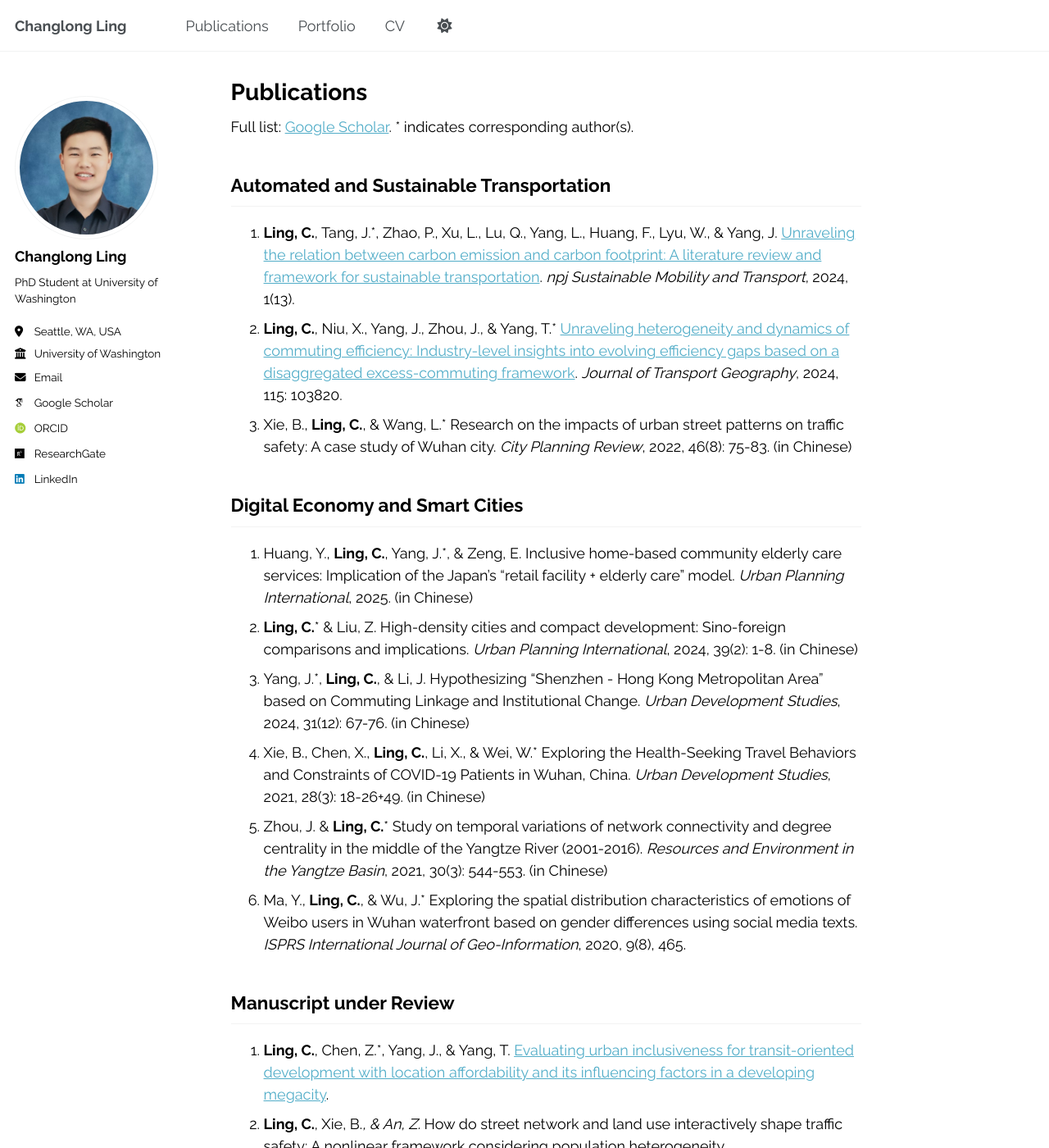
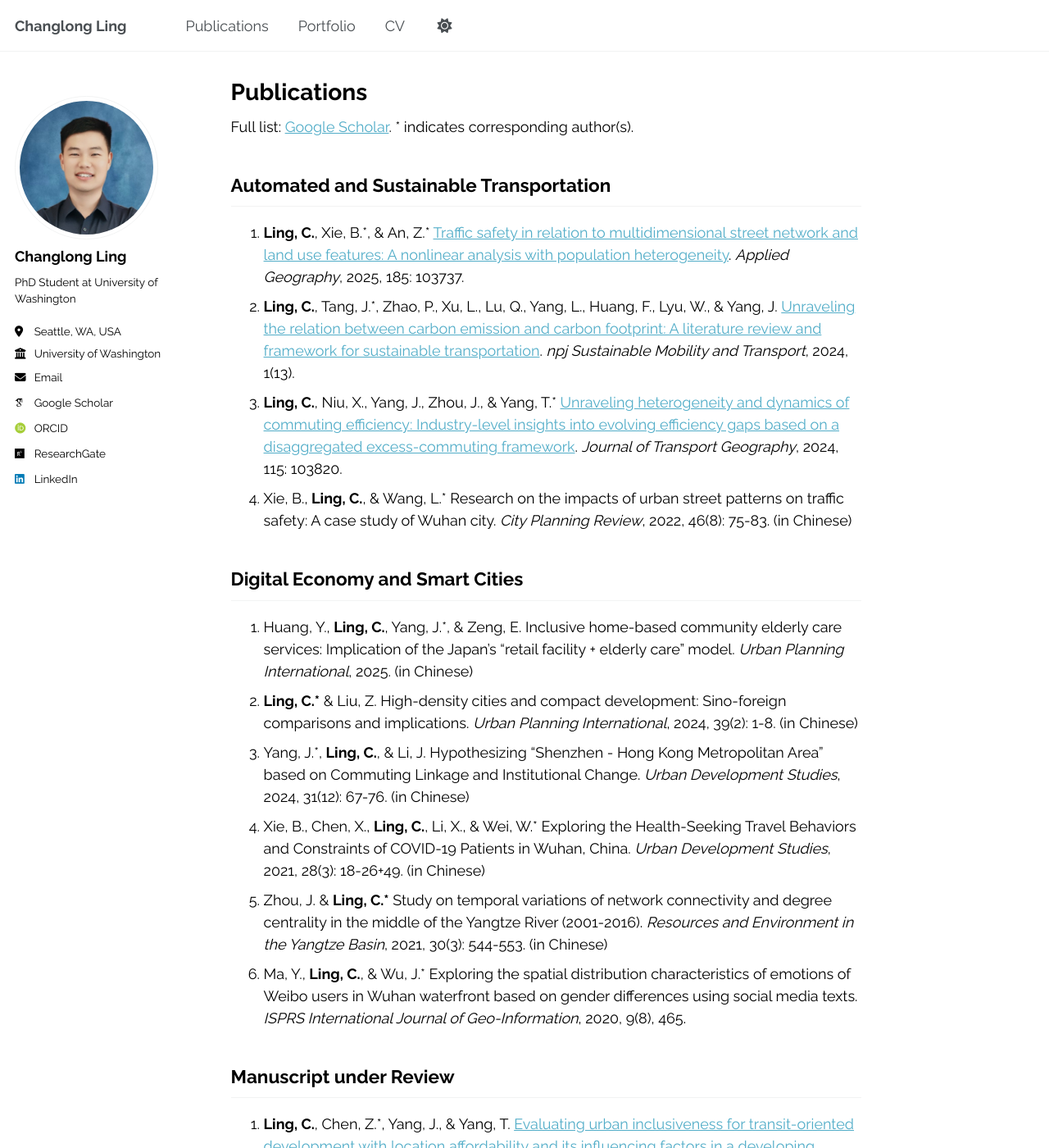
Before and after one commit to ChanglongLing/changlongling.github.io, a Jekyll site: the page built from _pages/publications.md, in a window 1280 px wide and 1400 px high. Shown: the whole window at 82% size. Built offline with Jekyll 4.4.1, drawn with Linux system fonts in a browser that asks for light colours; some web fonts are replaced; comment, search, counter and statistics services are not loaded; some of the changed text lies outside the part shown.

Commit message:
Update publications.md

```diff
--- a/_pages/publications.md
+++ b/_pages/publications.md
@@ -7,20 +7,20 @@ Full list: [Google Scholar](https://scholar.google.com/citations?user=BOv54g0AAA
 
 Automated and Sustainable Transportation
 -----
-1. **Ling, C.**, Tang, J.*, Zhao, P., Xu, L., Lu, Q., Yang, L., Huang, F., Lyu, W., & Yang, J. [Unraveling the relation between carbon emission and carbon footprint: A literature review and framework for sustainable transportation](https://doi.org/10.1038/s44333-024-00013-5). _npj Sustainable Mobility and Transport_, 2024, 1(13).
+4. **Ling, C.**, Xie, B.\*, & An, Z.\* [Traffic safety in relation to multidimensional street network and land use features: A nonlinear analysis with population heterogeneity](https://doi.org/10.1016/j.apgeog.2025.103737). _Applied Geography_, 2025, 185: 103737.
+3. **Ling, C.**, Tang, J.*, Zhao, P., Xu, L., Lu, Q., Yang, L., Huang, F., Lyu, W., & Yang, J. [Unraveling the relation between carbon emission and carbon footprint: A literature review and framework for sustainable transportation](https://doi.org/10.1038/s44333-024-00013-5). _npj Sustainable Mobility and Transport_, 2024, 1(13).
 2. **Ling, C.**, Niu, X., Yang, J., Zhou, J., & Yang, T.* [Unraveling heterogeneity and dynamics of commuting efficiency: Industry-level insights into evolving efficiency gaps based on a disaggregated excess-commuting framework](https://doi.org/10.1016/j.jtrangeo.2024.103820). _Journal of Transport Geography_, 2024, 115: 103820.
-3. Xie, B., **Ling, C.**, & Wang, L.* Research on the impacts of urban street patterns on traffic safety: A case study of Wuhan city. _City Planning Review_, 2022, 46(8): 75-83. (in Chinese)
+1. Xie, B., **Ling, C.**, & Wang, L.* Research on the impacts of urban street patterns on traffic safety: A case study of Wuhan city. _City Planning Review_, 2022, 46(8): 75-83. (in Chinese)
 
 Digital Economy and Smart Cities
 -----
-1.	Huang, Y., **Ling, C.**, Yang, J.*, & Zeng, E. Inclusive home-based community elderly care services: Implication of the Japan’s "retail facility + elderly care" model. _Urban Planning International_, 2025. (in Chinese)
-2.	**Ling, C.*** & Liu, Z. High-density cities and compact development: Sino-foreign comparisons and implications. _Urban Planning International_, 2024, 39(2): 1-8. (in Chinese)
-3.	Yang, J.*, **Ling, C.**, & Li, J. Hypothesizing “Shenzhen - Hong Kong Metropolitan Area” based on Commuting Linkage and Institutional Change. _Urban Development Studies_, 2024, 31(12): 67-76. (in Chinese)
-4.	Xie, B., Chen, X., **Ling, C.**, Li, X., & Wei, W.* Exploring the Health-Seeking Travel Behaviors and Constraints of COVID-19 Patients in Wuhan, China. _Urban Development Studies_, 2021, 28(3): 18-26+49. (in Chinese)
-6.	Zhou, J. & **Ling, C.*** Study on temporal variations of network connectivity and degree centrality in the middle of the Yangtze River (2001-2016). _Resources and Environment in the Yangtze Basin_, 2021, 30(3): 544-553. (in Chinese)
-7.	Ma, Y., **Ling, C.**, & Wu, J.* Exploring the spatial distribution characteristics of emotions of Weibo users in Wuhan waterfront based on gender differences using social media texts. _ISPRS International Journal of Geo-Information_, 2020, 9(8), 465.
+6.	Huang, Y., **Ling, C.**, Yang, J.*, & Zeng, E. Inclusive home-based community elderly care services: Implication of the Japan’s "retail facility + elderly care" model. _Urban Planning International_, 2025. (in Chinese)
+5.	**Ling, C.\*** & Liu, Z. High-density cities and compact development: Sino-foreign comparisons and implications. _Urban Planning International_, 2024, 39(2): 1-8. (in Chinese)
+4.	Yang, J.*, **Ling, C.**, & Li, J. Hypothesizing “Shenzhen - Hong Kong Metropolitan Area” based on Commuting Linkage and Institutional Change. _Urban Development Studies_, 2024, 31(12): 67-76. (in Chinese)
+3.	Xie, B., Chen, X., **Ling, C.**, Li, X., & Wei, W.* Exploring the Health-Seeking Travel Behaviors and Constraints of COVID-19 Patients in Wuhan, China. _Urban Development Studies_, 2021, 28(3): 18-26+49. (in Chinese)
+2.	Zhou, J. & **Ling, C.\*** Study on temporal variations of network connectivity and degree centrality in the middle of the Yangtze River (2001-2016). _Resources and Environment in the Yangtze Basin_, 2021, 30(3): 544-553. (in Chinese)
+1.	Ma, Y., **Ling, C.**, & Wu, J.* Exploring the spatial distribution characteristics of emotions of Weibo users in Wuhan waterfront based on gender differences using social media texts. _ISPRS International Journal of Geo-Information_, 2020, 9(8), 465.
 
 Manuscript under Review
 -----
 1. **Ling, C.**, Chen, Z.*, Yang, J., & Yang, T. [Evaluating urban inclusiveness for transit-oriented development with location affordability and its influencing factors in a developing megacity](https://dx.doi.org/10.2139/ssrn.5085292).
-2. **Ling, C.**, Xie, B.*, & An, Z.* How do street network and land use interactively shape traffic safety: A nonlinear framework considering population heterogeneity.
```
